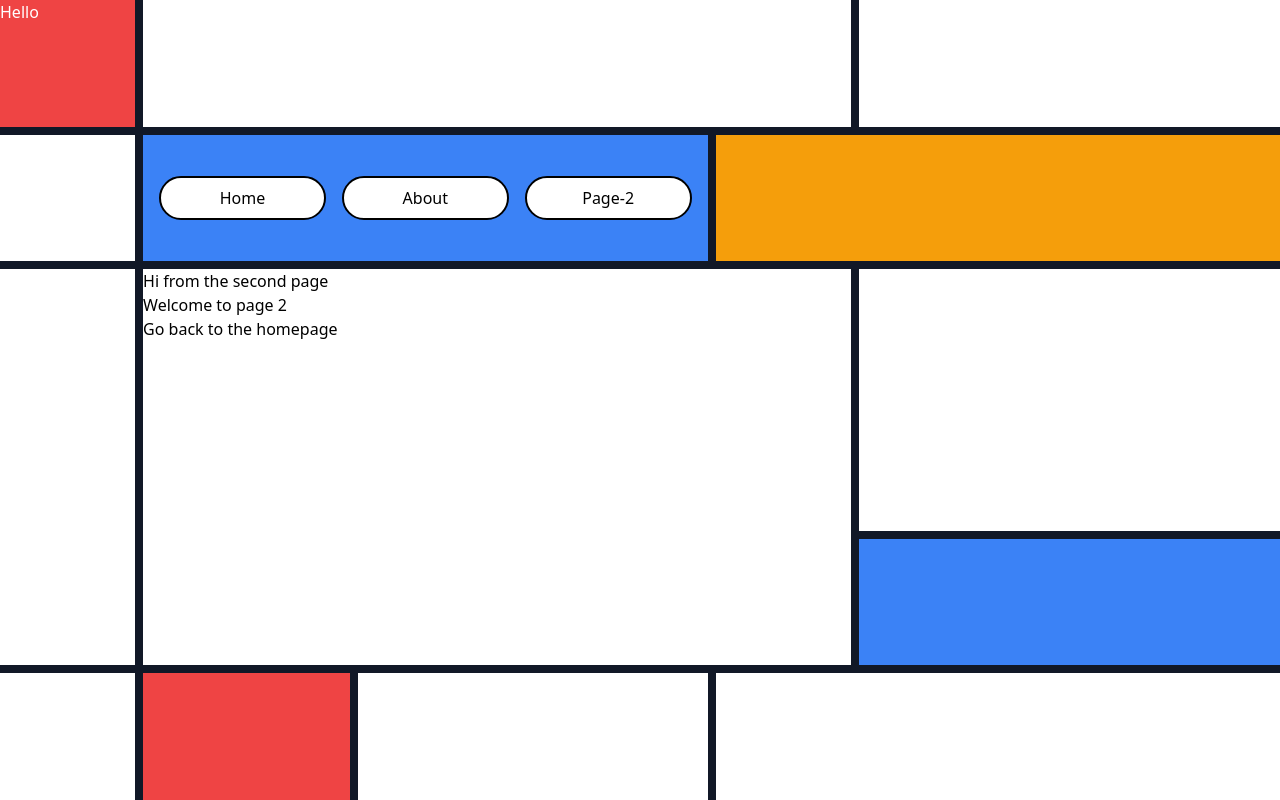
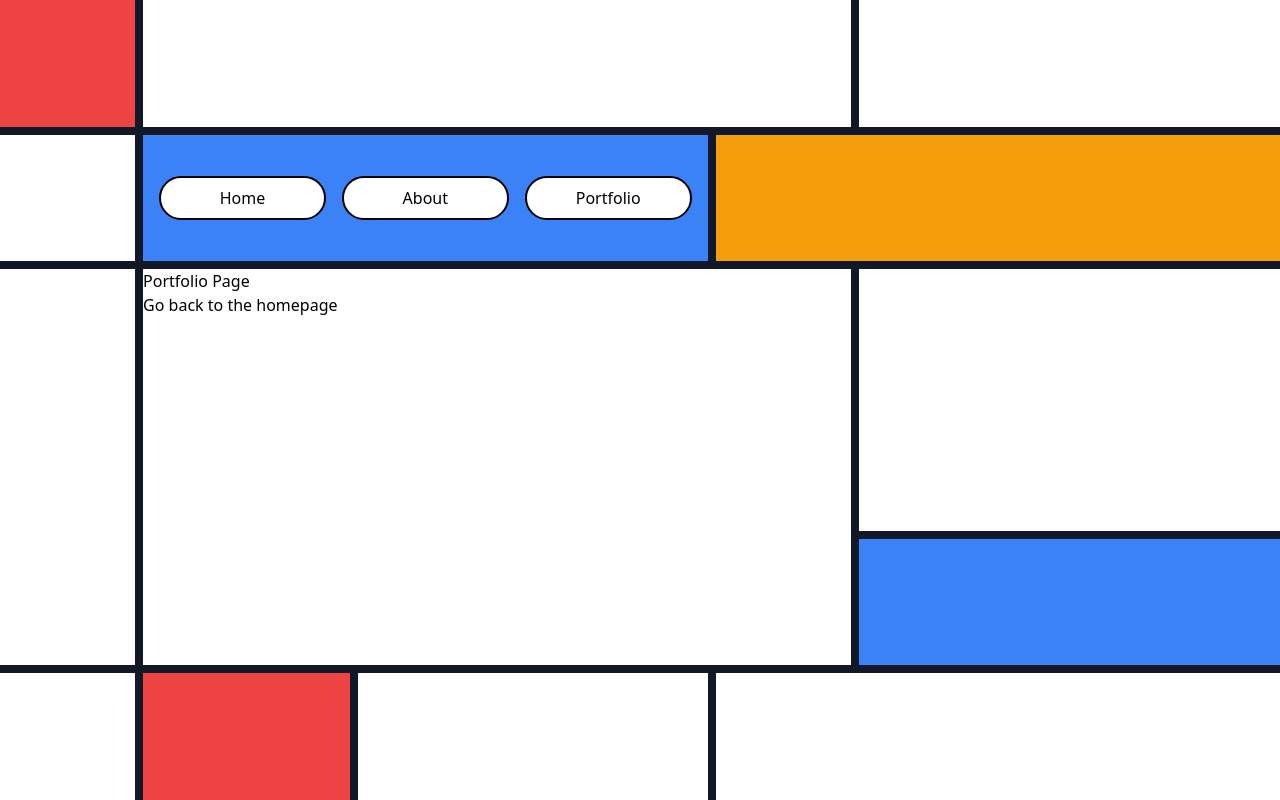
Before and after one commit to jacovb/mondrian-layout, a Gatsby site: page /page-2 in a window 1280 px wide. Built offline with nearby package versions, Linux system fonts and the light colour scheme; Gatsby itself is replaced by a stand-in of ours.

Commit message:
adjustments

```diff
--- a/src/components/layout.js
+++ b/src/components/layout.js
@@ -9,9 +9,7 @@ const Layout = ({ pageTitle, children }) => {
         id="grid"
         className="grid grid-cols-18 grid-rows-12 w-full h-full gap-2"
       >
-        <h1 className="row-start-1 row-end-3 col-start-1 col-end-3 text-white w-full h-full bg-red-500">
-          Hello
-        </h1>
+        <div className="row-start-1 row-end-3 col-start-1 col-end-3 text-white w-full h-full bg-red-500"></div>
         <div className="row-start-1 row-end-3 col-start-3 col-end-13 bg-white"></div>
         <div className="row-start-1 row-end-3 col-start-13 col-end-19 bg-white"></div>
         <div className="row-start-3 row-end-5 col-start-1 col-end-3 bg-white"></div>
@@ -35,7 +33,7 @@ const Layout = ({ pageTitle, children }) => {
               to="/page-2"
               className="flex-1 bg-white border-2 border-black rounded-full py-2 ml-2 mr-4 text-black text-center hover:bg-blue-700 hover:text-white hover:border-white transition-all duration-300 ease-in-out"
             >
-              Page-2
+              Portfolio
             </Link>
           </nav>
         </div>
--- a/src/pages/about.jsx
+++ b/src/pages/about.jsx
@@ -8,7 +8,7 @@ const AboutPage = () => {
   return (
     <Layout pageTitle="About Me">
       <Seo title="About" />
-      <p className="bg-blue-700">Hi there! I'm the proud creator of this site, which I built with Gatsby.</p>
+      <p> Testing this site built with Gatsby and Tailwind CSS.</p>
     </Layout>
   )
 }
--- a/src/pages/index.js
+++ b/src/pages/index.js
@@ -8,9 +8,6 @@ const IndexPage = () => {
   return (
     <Layout pageTitle="Home Page">
       <Seo title="Home" />
-      <p className="bg-blue-200">
-        I'm making this by following the Gatsby Tutorial.
-      </p>
     </Layout>
   )
 }
--- a/src/pages/page-2.js
+++ b/src/pages/page-2.js
@@ -6,9 +6,8 @@ import Seo from "../components/seo"
 
 const SecondPage = () => (
   <Layout>
-    <Seo title="Page two" />
-    <h1>Hi from the second page</h1>
-    <p>Welcome to page 2</p>
+    <Seo title="Portfolio" />
+    <h1>Portfolio Page</h1>
     <Link to="/">Go back to the homepage</Link>
   </Layout>
 )
```
